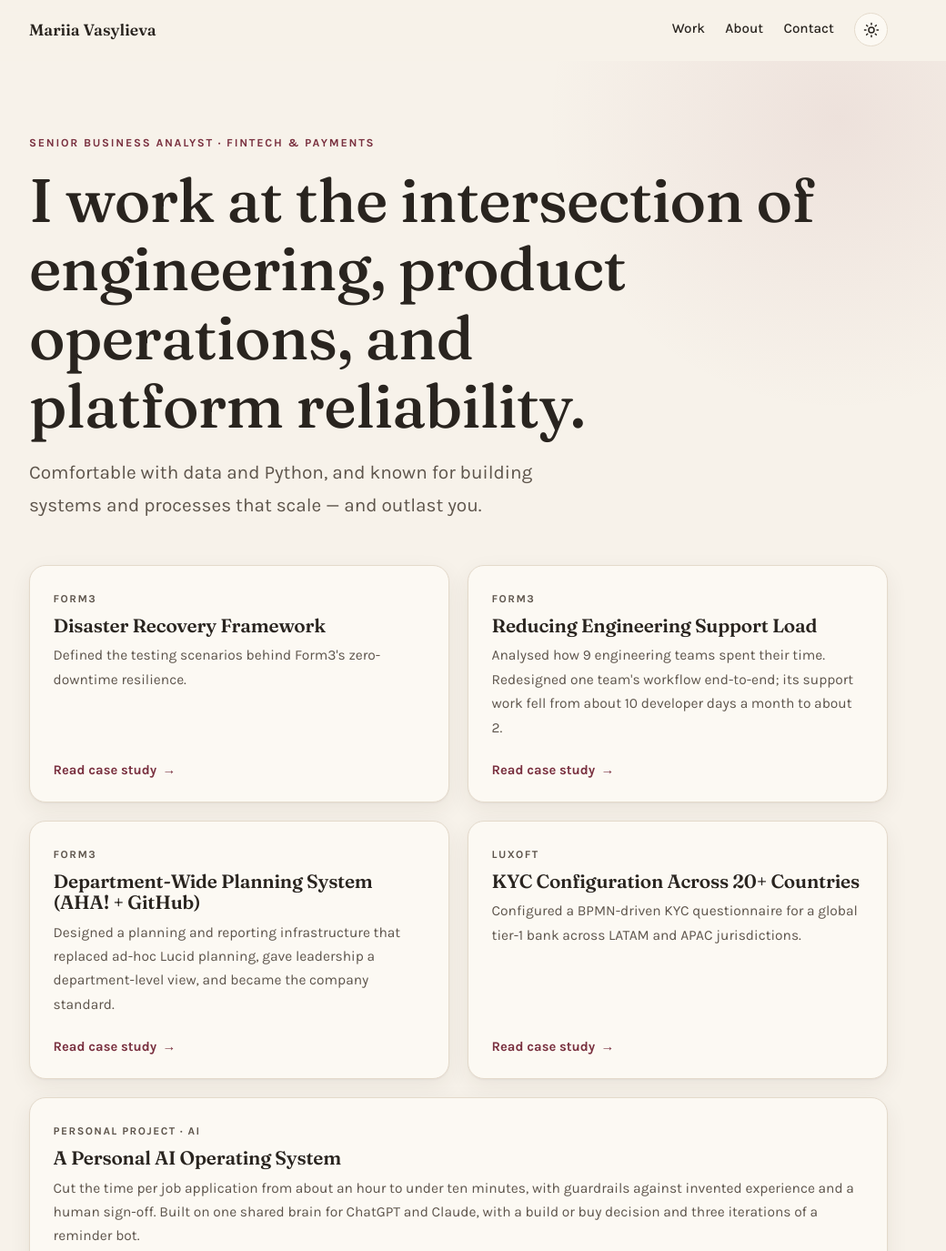
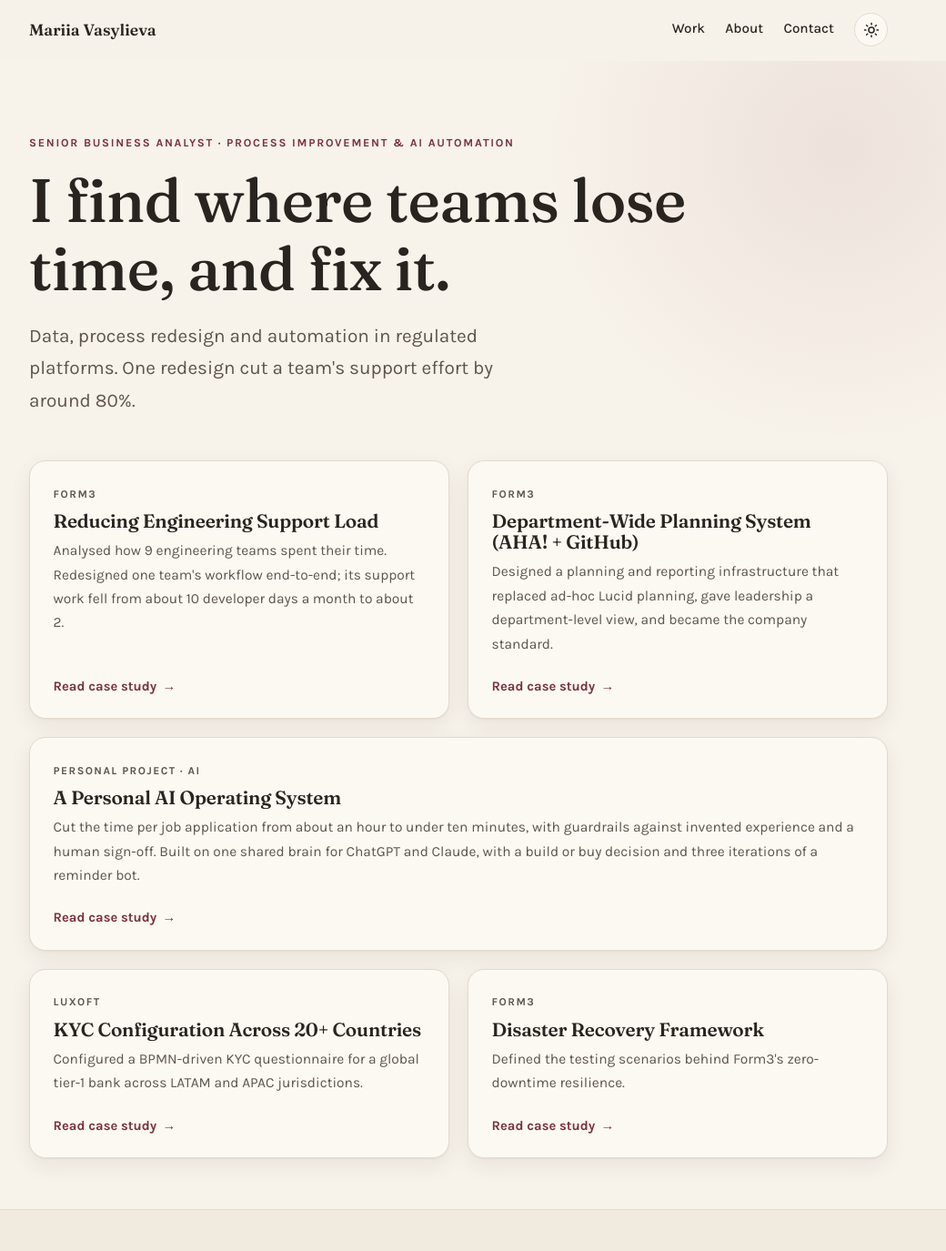
Before and after one commit to mariia-vasylieva-ba/mariia-vasylieva-ba.github.io, a plain HTML site: page index.html in a window 1280 px wide. Shown: the top 1375 px of the page at 91% size, without its empty margins (136-1176 px from the left). Drawn offline with Linux system fonts and the light colour scheme.

Commit message:
Refocus hero, reorder case studies, refresh meta descriptions
Lead with "I find where teams lose time, and fix it" and reframe the
eyebrow and sub around process improvement and AI automation.

Reorder the home tiles to support workload, planning system, AI
operating system, KYC, disaster recovery, and rewrite the prev/next
chain across the five case pages to match.

Rewrite the meta descriptions for the home page and three case
studies around the same focus and the outcomes they report.

Co-Authored-By: Claude Opus 5 <noreply@anthropic.com>

```diff
--- a/index.html
+++ b/index.html
@@ -4,7 +4,7 @@
 <meta charset="UTF-8">
 <meta name="viewport" content="width=device-width, initial-scale=1.0">
 <title>Mariia Vasylieva — Senior Business Analyst</title>
-<meta name="description" content="Senior Business Analyst working at the intersection of engineering, product operations, and platform reliability. 10+ years in fintech, payments, and enterprise tech.">
+<meta name="description" content="I find where teams lose time, and fix it — process improvement and AI automation in regulated platforms. One redesign cut a team's support effort by around 80%.">
 <link rel="preconnect" href="https://fonts.googleapis.com">
 <link rel="preconnect" href="https://fonts.gstatic.com" crossorigin>
 <link href="https://fonts.googleapis.com/css2?family=Fraunces:ital,opsz,wght@0,9..144,400;0,9..144,500;0,9..144,600;1,9..144,400;1,9..144,500&family=Karla:ital,wght@0,400;0,500;0,700;1,400&display=swap" rel="stylesheet">
@@ -45,20 +45,14 @@
 <!-- ============ HERO ============ -->
 <section class="hero" aria-labelledby="hero-heading">
   <div class="container" data-stagger>
-    <p class="eyebrow">Senior Business Analyst · Fintech &amp; Payments</p>
-    <h1 id="hero-heading">I work at the intersection of engineering, product operations, and platform&nbsp;reliability.</h1>
-    <p class="hero-sub">Comfortable with data and Python, and known for building systems and processes that scale — and outlast you.</p>
+    <p class="eyebrow">Senior Business Analyst · Process improvement &amp; AI automation</p>
+    <h1 id="hero-heading">I find where teams lose time, and fix&nbsp;it.</h1>
+    <p class="hero-sub">Data, process redesign and automation in regulated platforms. One redesign cut a team's support effort by around 80%.</p>
   </div>
 
   <div class="container tiles-wrap reveal" id="work">
     <h2 class="visually-hidden">Case studies</h2>
     <div class="tiles">
-      <a class="tile" href="disaster-recovery/">
-        <span class="tile-org">Form3</span>
-        <h3>Disaster Recovery Framework</h3>
-        <p>Defined the testing scenarios behind Form3's zero-downtime resilience.</p>
-        <span class="tile-cta">Read case study<span class="arrow" aria-hidden="true">→</span></span>
-      </a>
       <a class="tile" href="support-workload/">
         <span class="tile-org">Form3</span>
         <h3>Reducing Engineering Support Load</h3>
@@ -71,16 +65,22 @@
         <p>Designed a planning and reporting infrastructure that replaced ad-hoc Lucid planning, gave leadership a department-level view, and became the company standard.</p>
         <span class="tile-cta">Read case study<span class="arrow" aria-hidden="true">→</span></span>
       </a>
+      <a class="tile tile--wide" href="ai-operating-system/">
+        <span class="tile-org">Personal project · AI</span>
+        <h3>A Personal AI Operating System</h3>
+        <p>Cut the time per job application from about an hour to under ten minutes, with guardrails against invented experience and a human sign-off. Built on one shared brain for ChatGPT and Claude, with a build or buy decision and three iterations of a reminder bot.</p>
+        <span class="tile-cta">Read case study<span class="arrow" aria-hidden="true">→</span></span>
+      </a>
       <a class="tile" href="kyc-configuration/">
         <span class="tile-org">Luxoft</span>
         <h3>KYC Configuration Across 20+ Countries</h3>
         <p>Configured a BPMN-driven KYC questionnaire for a global tier-1 bank across LATAM and APAC jurisdictions.</p>
         <span class="tile-cta">Read case study<span class="arrow" aria-hidden="true">→</span></span>
       </a>
-      <a class="tile tile--wide" href="ai-operating-system/">
-        <span class="tile-org">Personal project · AI</span>
-        <h3>A Personal AI Operating System</h3>
-        <p>Cut the time per job application from about an hour to under ten minutes, with guardrails against invented experience and a human sign-off. Built on one shared brain for ChatGPT and Claude, with a build or buy decision and three iterations of a reminder bot.</p>
+      <a class="tile" href="disaster-recovery/">
+        <span class="tile-org">Form3</span>
+        <h3>Disaster Recovery Framework</h3>
+        <p>Defined the testing scenarios behind Form3's zero-downtime resilience.</p>
         <span class="tile-cta">Read case study<span class="arrow" aria-hidden="true">→</span></span>
       </a>
     </div>
```
Also changed, not shown: ai-operating-system/index.html (+6 -6 lines), disaster-recovery/index.html (+6 -6 lines), kyc-configuration/index.html (+4 -4 lines), planning-system/index.html (+3 -3 lines), support-workload/index.html (+4 -4 lines).
